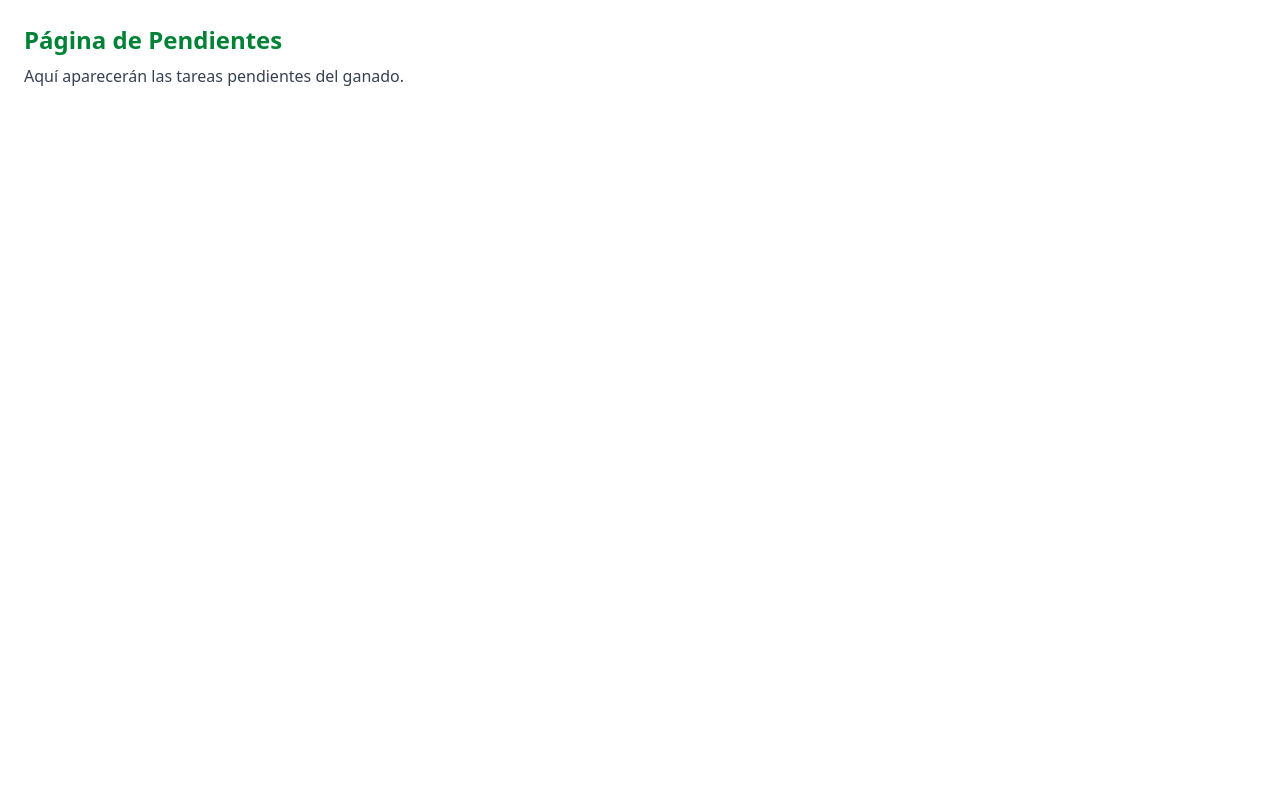
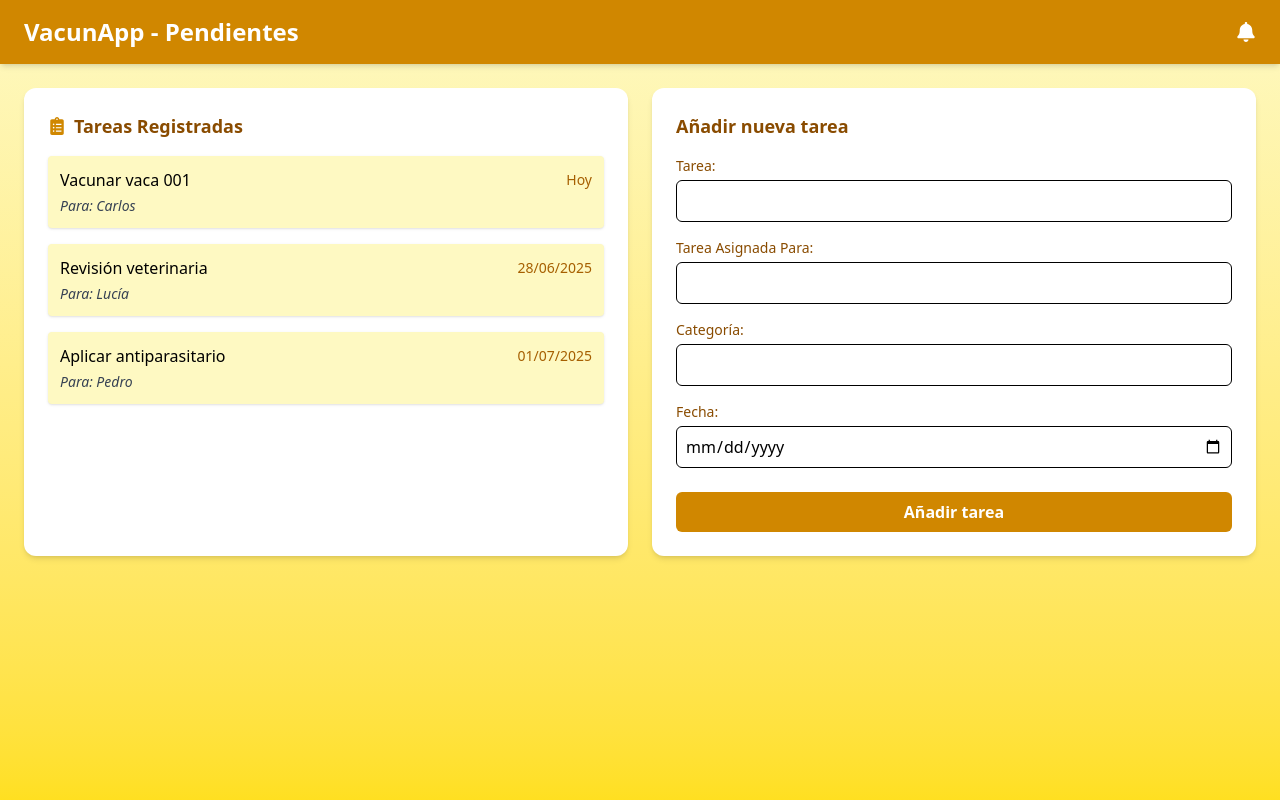
Before and after one commit to Lawitadelimon/vacunApp, a React (Vite) app: page /pendientes in a window 1280 px wide. Built offline with nearby package versions, Linux system fonts and the light colour scheme.

Commit message:
pendientes y notificaciones

```diff
--- a/src/main.tsx
+++ b/src/main.tsx
@@ -2,7 +2,7 @@ import React from 'react';
 import ReactDOM from 'react-dom/client';
 import App from './App';
 import { BrowserRouter } from 'react-router-dom';
-import './index.css'; // Asegúrate de tener Tailwind CSS aquí
+import './index.css';
 
 ReactDOM.createRoot(document.getElementById('root')!).render(
   <React.StrictMode>
--- a/src/notificatciones.tsx
+++ b/src/notificatciones.tsx
@@ -1,8 +1,44 @@
-export default function Notificaciones() {
+
+export default function Notificaciones({ tareas }) {
+  const hoy = new Date().toISOString().split('T')[0];
+
+  const parseFecha = (fecha) => {
+    if (fecha.toLowerCase() === 'hoy') return hoy;
+    const [dia, mes, anio] = fecha.split('/');
+    if (!dia || !mes || !anio) return '';
+    return `${anio}-${mes.padStart(2, '0')}-${dia.padStart(2, '0')}`;
+  };
+
+  const tareasPendientes = tareas.filter((t) => {
+    const fechaNormalizada = parseFecha(t.fecha);
+    return fechaNormalizada >= hoy;
+  });
+
   return (
-    <div className="p-6">
-      <h2 className="text-2xl font-bold text-green-700">Notificaciones</h2>
-      <p className="mt-2 text-gray-700">Aquí aparecerán las alertas y recordatorios importantes.</p>
+    <div>
+      <h2 className="text-lg font-bold text-yellow-700 mb-4">Tareas Pendientes</h2>
+
+      {tareasPendientes.length === 0 ? (
+        <p className="text-gray-600">No hay tareas pendientes.</p>
+      ) : (
+        <ul className="space-y-4">
+          {tareasPendientes.map((t, index) => (
+            <li
+              key={index}
+              className="p-3 bg-yellow-100 rounded shadow space-y-1"
+            >
+              <div className="flex justify-between items-center">
+                <span className="font-medium">{t.titulo}</span>
+                <span className="text-sm text-yellow-700">{t.fecha}</span>
+              </div>
+              <div className="text-sm text-gray-700 italic">Para: {t.para}</div>
+              {t.categoria && (
+                <div className="text-sm text-gray-500">Categoría: {t.categoria}</div>
+              )}
+            </li>
+          ))}
+        </ul>
+      )}
     </div>
   );
 }
--- a/src/pendientes.tsx
+++ b/src/pendientes.tsx
@@ -1,8 +1,146 @@
+import { FaClipboardList, FaBell } from 'react-icons/fa';
+import { useState } from 'react';
+import Notificaciones from './notificatciones'; // Asegúrate que la ruta sea correcta
+
 export default function Pendientes() {
+  const [tarea, setTarea] = useState('');
+  const [para, setPara] = useState('');
+  const [categoria, setCategoria] = useState('');
+  const [fecha, setFecha] = useState('');
+  const [mostrarNotificaciones, setMostrarNotificaciones] = useState(false);
+
+  const [tareas, setTareas] = useState([
+    { titulo: 'Vacunar vaca 001', para: 'Carlos', fecha: 'Hoy' },
+    { titulo: 'Revisión veterinaria', para: 'Lucía', fecha: '28/06/2025' },
+    { titulo: 'Aplicar antiparasitario', para: 'Pedro', fecha: '01/07/2025' },
+  ]);
+
+  const hoy = new Date().toISOString().split('T')[0]; // formato YYYY-MM-DD
+
+  const handleSubmit = (e) => {
+    e.preventDefault();
+    if (!tarea || !fecha || !para) return alert('Completa al menos tarea, para y fecha');
+
+    const nuevaTarea = {
+      titulo: tarea,
+      para,
+      categoria,
+      fecha,
+    };
+
+    setTareas([...tareas, nuevaTarea]);
+
+    setTarea('');
+    setPara('');
+    setCategoria('');
+    setFecha('');
+  };
+
+  const handleNotificaciones = () => {
+    setMostrarNotificaciones(true);
+  };
+
   return (
-    <div className="p-6">
-      <h2 className="text-2xl font-bold text-green-700">Página de Pendientes</h2>
-      <p className="mt-2 text-gray-700">Aquí aparecerán las tareas pendientes del ganado.</p>
+    <div className="min-h-screen bg-gradient-to-b from-yellow-100 to-yellow-300 font-sans">
+
+      <header className="bg-yellow-600 w-full py-4 px-6 shadow-md flex justify-between items-center">
+        <h1 className="text-white text-2xl font-extrabold">VacunApp - Pendientes</h1>
+        <button onClick={handleNotificaciones} className="text-white text-xl">
+          <FaBell />
+        </button>
+      </header>
+
+      <main className="flex flex-col md:flex-row justify-center gap-6 p-6">
+
+        <section className="bg-white rounded-xl shadow-md p-6 w-full md:w-1/2">
+          <h2 className="text-lg font-bold flex items-center gap-2 text-yellow-800 mb-4">
+            <FaClipboardList className="text-yellow-600" />
+            Tareas Registradas
+          </h2>
+
+          <ul className="space-y-4">
+            {tareas.map((t, index) => (
+              <li key={index} className="p-3 bg-yellow-100 rounded shadow space-y-1">
+                <div className="flex justify-between items-center">
+                  <span className="font-medium">{t.titulo}</span>
+                  <span className="text-sm text-yellow-700">{t.fecha}</span>
+                </div>
+                <div className="text-sm text-gray-700 italic">Para: {t.para}</div>
+              </li>
+            ))}
+          </ul>
+        </section>
+
+
+        <section className="bg-white rounded-xl shadow-md p-6 w-full md:w-1/2">
+          <h2 className="text-lg font-bold text-yellow-800 mb-4">Añadir nueva tarea</h2>
+
+          <form className="space-y-4" onSubmit={handleSubmit}>
+            <div>
+              <label className="block text-sm font-medium text-yellow-800">Tarea:</label>
+              <input
+                type="text"
+                value={tarea}
+                onChange={(e) => setTarea(e.target.value)}
+                className="w-full mt-1 p-2 border rounded-md focus:outline-none focus:ring-2 focus:ring-yellow-400"
+              />
+            </div>
+
+            <div>
+              <label className="block text-sm font-medium text-yellow-800">Tarea Asignada Para:</label>
+              <input
+                type="text"
+                value={para}
+                onChange={(e) => setPara(e.target.value)}
+                className="w-full mt-1 p-2 border rounded-md focus:outline-none focus:ring-2 focus:ring-yellow-400"
+              />
+            </div>
+
+            <div>
+              <label className="block text-sm font-medium text-yellow-800">Categoría:</label>
+              <input
+                type="text"
+                value={categoria}
+                onChange={(e) => setCategoria(e.target.value)}
+                className="w-full mt-1 p-2 border rounded-md focus:outline-none focus:ring-2 focus:ring-yellow-400"
+              />
+            </div>
+
+            <div>
+              <label className="block text-sm font-medium text-yellow-800">Fecha:</label>
+              <input
+                type="date"
+                value={fecha}
+                min={hoy}
+                onChange={(e) => setFecha(e.target.value)}
+                className="w-full mt-1 p-2 border rounded-md focus:outline-none focus:ring-2 focus:ring-yellow-400"
+              />
+            </div>
+
+            <button
+              type="submit"
+              className="w-full bg-yellow-600 hover:bg-yellow-700 text-white font-bold py-2 px-4 rounded-md mt-2"
+            >
+              Añadir tarea
+            </button>
+          </form>
+        </section>
+      </main>
+
+
+      {mostrarNotificaciones && (
+        <div className="fixed inset-0 bg-black bg-opacity-40 flex justify-center items-center z-50">
+          <div className="bg-white rounded-lg p-6 w-11/12 md:w-1/2 shadow-lg relative">
+            <button
+              className="absolute top-2 right-3 text-yellow-700 font-bold text-xl"
+              onClick={() => setMostrarNotificaciones(false)}
+            >
+              ×
+            </button>
+            <Notificaciones tareas={tareas} />
+          </div>
+        </div>
+      )}
     </div>
   );
 }
```
Also changed, not shown: 1 other file (tests, documents, lock files or other folders).
